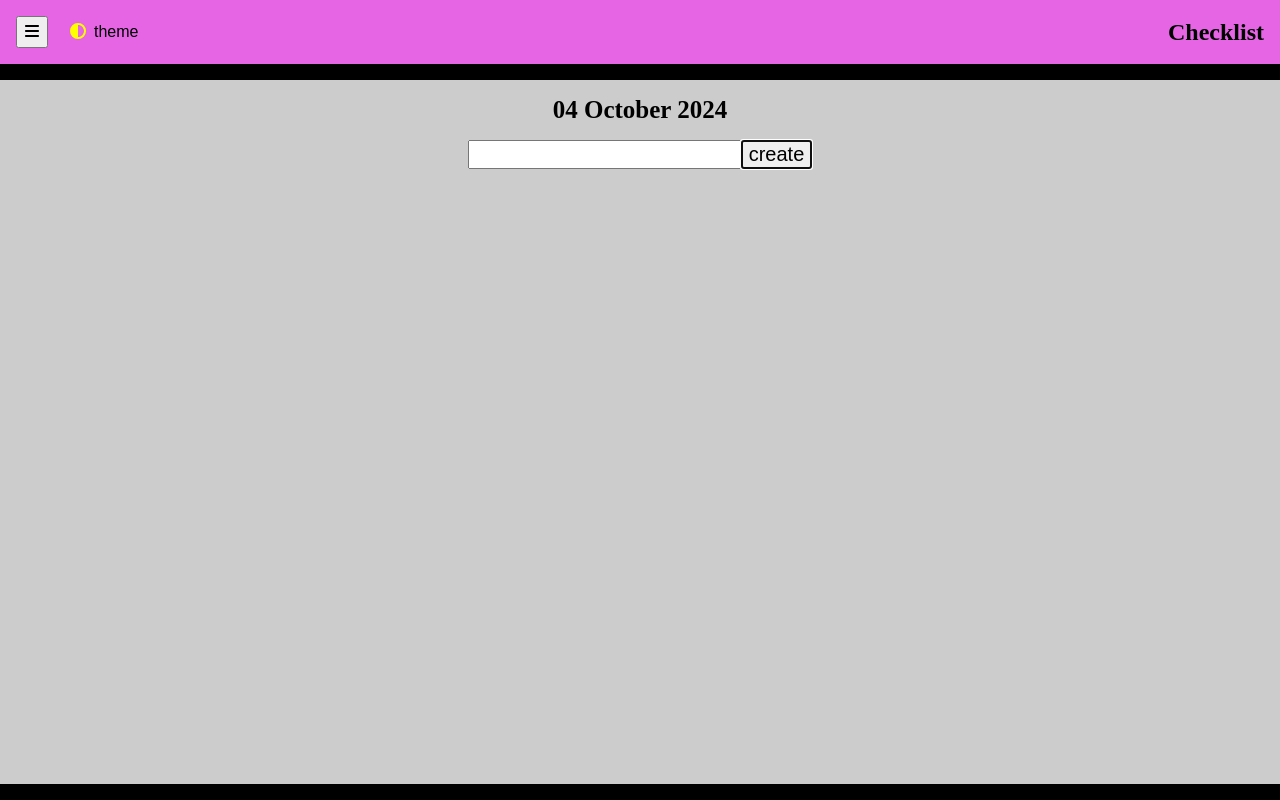
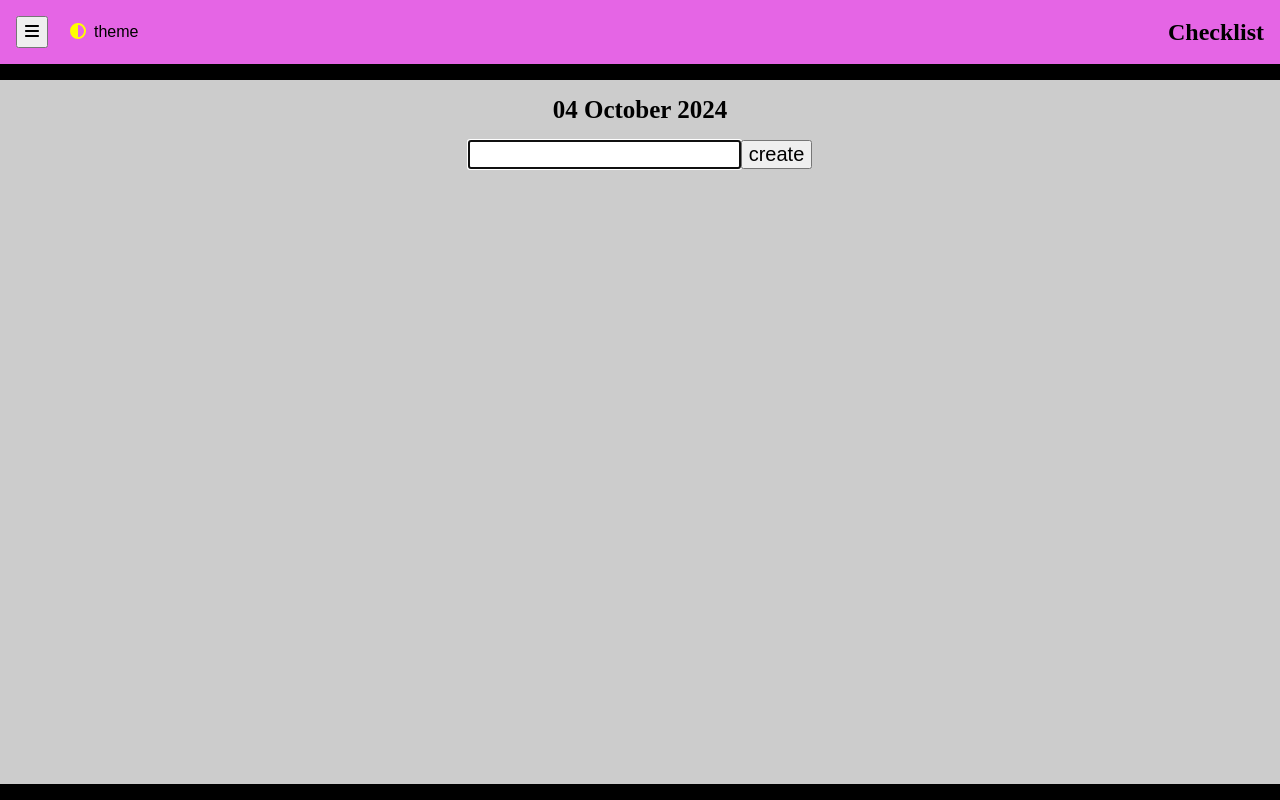
Before and after one commit to 60x20/Checklist, a React (Vite) app: page /#/2024/10/04 in a window 1280 px wide. Built offline with nearby package versions, Linux system fonts and the light colour scheme.

Commit message:
on initial render, input conditionally gets the focus

```diff
--- a/src/components/Checklist.jsx
+++ b/src/components/Checklist.jsx
@@ -16,6 +16,7 @@ import { addToTodosTemplate, removeFromTodosTemplate } from "../helpers/todosTem
 import { addToAllTodos, updateTodoString, returnCachedTodoDescription } from "../helpers/allTodosHelpers";
 import { returnTodoData, validateTodoData, addToTodoData, removeFromTodoData, updateTodoState } from "../helpers/todoDataHelpers";
 import { monthNames, monthNamesTruncated } from "../helpers/validateUnitsFromDate";
+import { shouldUseAutoFocus } from "../helpers/keyboardDetection";
 
 // custom hooks
 import changeDocumentTitle from "../custom-hooks/changeDocumentTitle";
@@ -89,11 +90,11 @@ const CreateTodo = memo(({ unitsAsInt, year, month, day, refForUpdateCurrentTodo
 
   return (<form onSubmit={createTodoHandler}>
     {/* create-todo gets focus, shouldn't be re-created (keys shouldn't be used here) */}
-    <input id="create-todo" ref={createTodoRef} type="text" name="todoName" required
+    <input autoFocus={shouldUseAutoFocus} id="create-todo" ref={createTodoRef} type="text" name="todoName" required
       title="task to add"
       autoComplete="off"
     />
-    <button autoFocus>create</button>
+    <button>create</button>
   </form>);
 });
 
```
